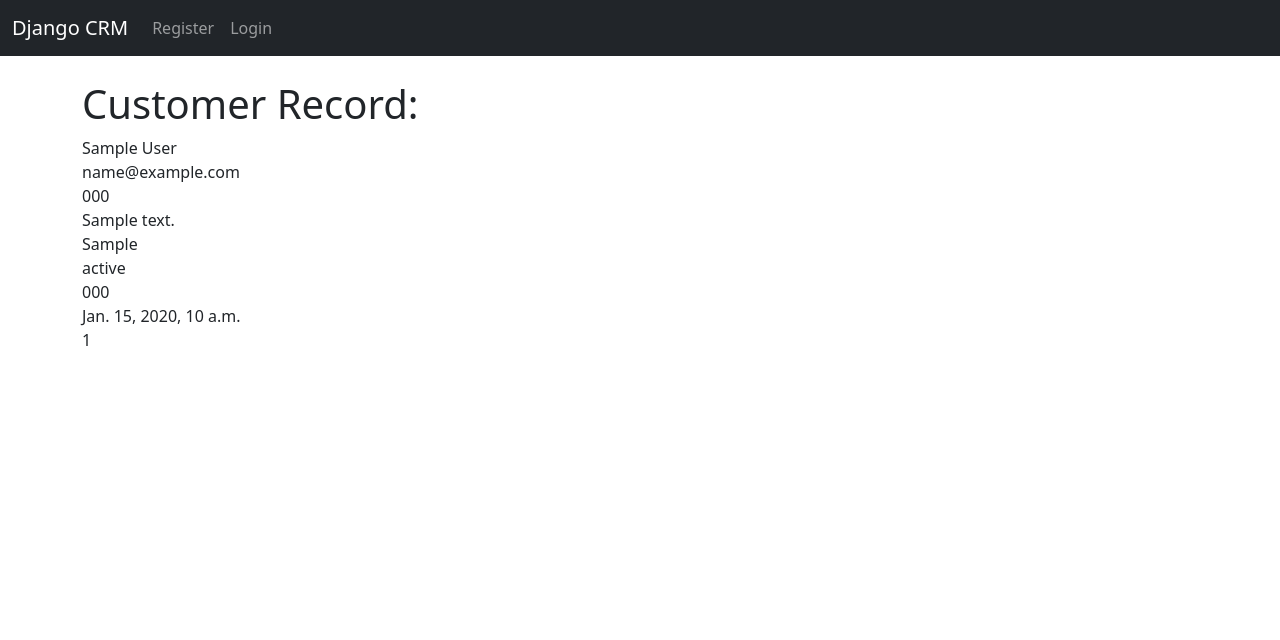
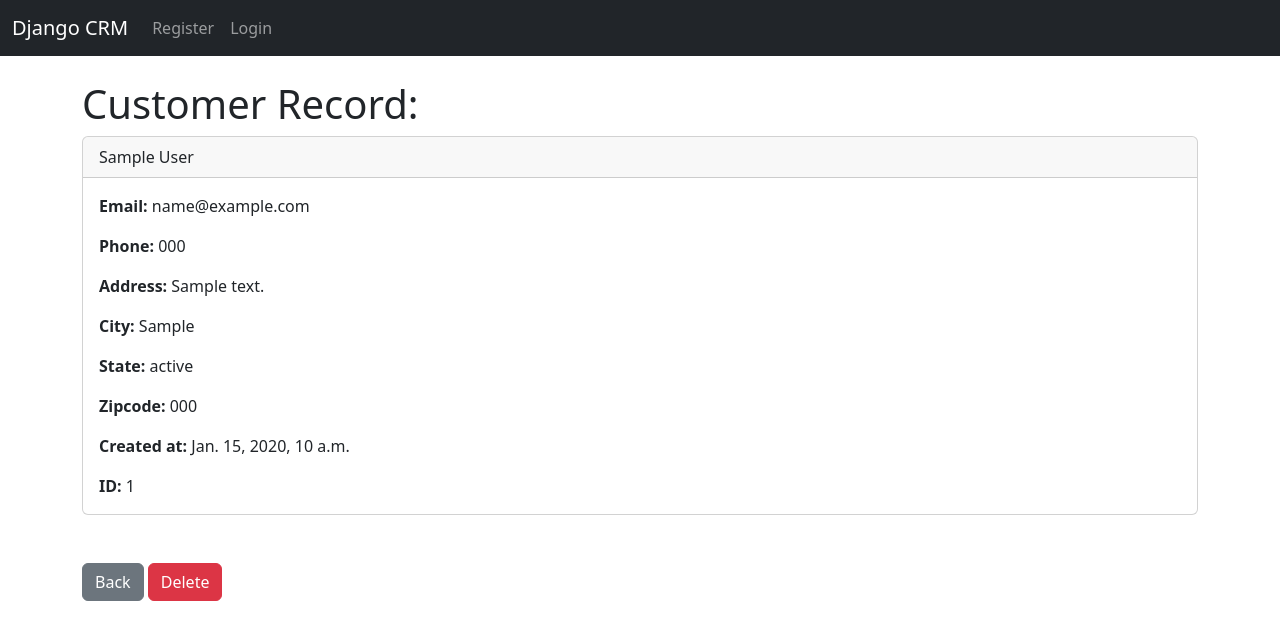
Before and after one commit to Mr-DeBonis/Django-CRM, a Django app: template website/templates/record.html in a window 1280 px wide. Shown: the top 640 px of the page. Run offline with Django 5.2, Linux system fonts and the light colour scheme; the template is opened without the code that fills it: values that come from a table or form of the project are taken from there, others are empty; tables that the repository leaves empty hold one stand-in row (values such as "Sample post"); parts of the project's set-up code (start-up, migrations or seed data) failed here and were passed over.

Commit message:
Add bootstrap cards to user records

```diff
--- a/website/templates/record.html
+++ b/website/templates/record.html
@@ -3,15 +3,43 @@
 
 <h1>Customer Record:</h1>
 
-{{ customer_record.first_name }}
-{{ customer_record.last_name }} <br/>
-{{ customer_record.email }} <br/>
-{{ customer_record.phone }} <br/>
-{{ customer_record.address }} <br/>
-{{ customer_record.city }} <br/>
-{{ customer_record.state }} <br/>
-{{ customer_record.zipcode }} <br/>
-{{ customer_record.created_at }} <br/>
-{{ customer_record.id }} <br/>
+<div class="card">
+    <div class="card-header">
+        {{ customer_record.first_name }}
+        {{ customer_record.last_name }}
+    </div>
+    <div class="card-body">
+        <p class="card-text">
+            <strong>Email: </strong>{{ customer_record.email }}
+        </p>
+        <p class="card-text">
+            <strong>Phone: </strong>{{ customer_record.phone }}
+        </p>
+        <p class="card-text">
+            <strong>Address: </strong>{{ customer_record.address }}
+        </p>
+        <p class="card-text">
+            <strong>City: </strong>{{ customer_record.city }}
+        </p>
+        <p class="card-text">
+            <strong>State: </strong>{{ customer_record.state }}
+        </p>
+        <p class="card-text">
+            <strong>Zipcode: </strong>{{ customer_record.zipcode }}
+        </p>
+        <p class="card-text">
+            <strong>Created at: </strong>{{ customer_record.created_at }}
+        </p>
+        <p class="card-text">
+            <strong>ID: </strong>{{ customer_record.id }}
+        </p>
+    </div>
+  </div>
+
+  <br/><br/>
+  <a href="{% url 'home' %}" class="btn btn-secondary">Back</a>
+  <a href="{% url 'home' %}" class="btn btn-danger">Delete</a>
+
+
 
 {% endblock %}
```
